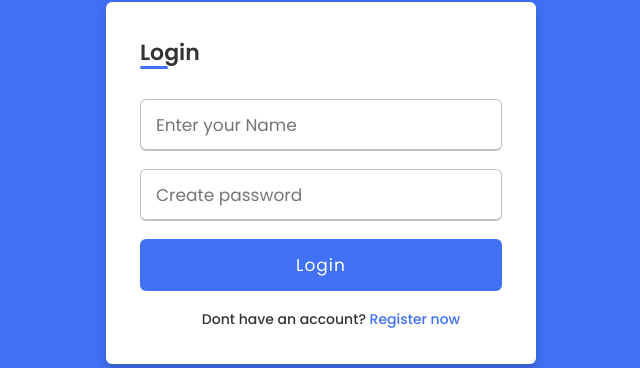
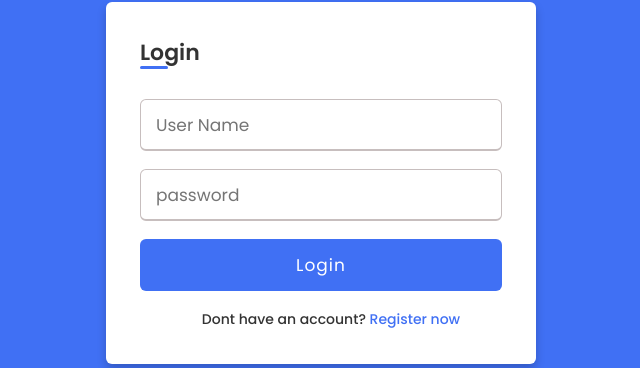
Before and after one commit to sarveswaransugumar612/django-login-register, a Django app: page /login in a window 1280 px wide. Shown: the part 217-585 px from the top of the page, without its empty margins (319-959 px from the left). Run offline with Django 4.2, Linux system fonts and the light colour scheme.

Commit message:
second commit

```diff
--- a/usercreatesystem/settings.py
+++ b/usercreatesystem/settings.py
@@ -31,6 +31,7 @@ ALLOWED_HOSTS = []
 # Application definition
 
 INSTALLED_APPS = [
+    'jazzmin',
     'django.contrib.admin',
     'django.contrib.auth',
     'django.contrib.contenttypes',
@@ -38,6 +39,7 @@ INSTALLED_APPS = [
     'django.contrib.messages',
     'django.contrib.staticfiles',
     'usercreationform',
+
 ]
 
 MIDDLEWARE = [
--- a/usercreationform/templates/home.html
+++ b/usercreationform/templates/home.html
@@ -11,6 +11,10 @@
 <h1>Welcome {{ user }}</h1>
 <a href="{% url 'logout' %}">Logout</a>
 
+{% else %}
+<h1>Welcome</h1>
+<a href="/">Register</a>
+<a href="login">Login</a>
 {% endif %}
 </body>
 </html>
--- a/usercreationform/templates/login.html
+++ b/usercreationform/templates/login.html
@@ -22,11 +22,11 @@
       {% csrf_token %}
 
       <div class="input-box">
-        <input type="text" placeholder="Enter your Name" name="uname" required>
+        <input type="text" placeholder="User Name" name="uname" pattern="[A-Za-z\s]{3,}" oninvalid="setCustomValidity('please enter a valid name')" onchange="try{setCustomValidity('')}catch(e){}" required>
       </div>
 
       <div class="input-box">
-        <input type="password" placeholder="Create password" name="pass" required>
+        <input type="password" placeholder="password" name="pass" pattern="^[^\uD800-\uDFFF]+$" minlength="8"  oninvalid="setCustomValidity('The Password Field Accept Minimum 8 Characters')" onchange="try{setCustomValidity('')}catch(e){}" required>
       </div>
 
       <div class="input-box button">
--- a/usercreationform/templates/signup.html
+++ b/usercreationform/templates/signup.html
@@ -21,7 +21,7 @@
     <form action="/" method="post">
       {% csrf_token %}
       <div class="input-box">
-        <input type="text" placeholder="Enter your name"  name="name" required>
+        <input type="text" placeholder="Enter your name"  pattern="[A-Za-z\s]{3,}" name="name" oninvalid="setCustomValidity('Name field accept only characters')" onchange="try{setCustomValidity('')}catch(e){}" required>
       </div>
 
       <div class="input-box">
@@ -29,7 +29,7 @@
       </div>
 
       <div class="input-box">
-        <input type="password" placeholder="Create password" name="password" required>
+        <input type="password" placeholder="Create password" pattern="^[^\uD800-\uDFFF]+$" minlength="8"  oninvalid="setCustomValidity('The Password Field Accept Minimum 8 Characters')" onchange="try{setCustomValidity('')}catch(e){}" name="password" required>
       </div>
 
       <div class="input-box button">
--- a/usercreationform/views.py
+++ b/usercreationform/views.py
@@ -14,10 +14,15 @@ def signup_view(request):
         uemail = request.POST.get('email')
         upass = request.POST.get('password')
 
-        my_user = User.objects.create_user(uname,uemail,upass)
-        my_user.save()
-        messages.success(request,"User Created Successfully")
-        return redirect('/')
+        if User.objects.filter(username=uname).exists():
+            messages.info(request,"User is Already Registered")
+
+        else:
+            my_user = User.objects.create_user(uname,uemail,upass)
+            my_user.save()
+            messages.success(request,"User Created Successfully")
+            return redirect('/')
+
     return render(request,'signup.html')
 
 def login_view(request):
@@ -26,17 +31,20 @@ def login_view(request):
         username = request.POST.get('uname')
         password = request.POST.get('pass')
 
-        user = authenticate(request,username=username,password=password)
+        if User.objects.filter(username=username).exists():
+            user = authenticate(request,username=username,password=password)
 
-        if user is not None:
-            login(request, user)
-            return redirect('home')
+            if user is not None:
+                login(request, user)
+                return redirect('home')
+            else:
+                messages.error(request,"Invalid Credential!!")
 
         else:
-            messages.error(request,"invalid Credential!")
+            messages.error(request,"User is not Registered")
 
     return render(request,'login.html')
 
 def logout_view(request):
     logout(request)
-    return redirect('login')
+    return redirect('home')
```
Also changed, not shown: db.sqlite3.
